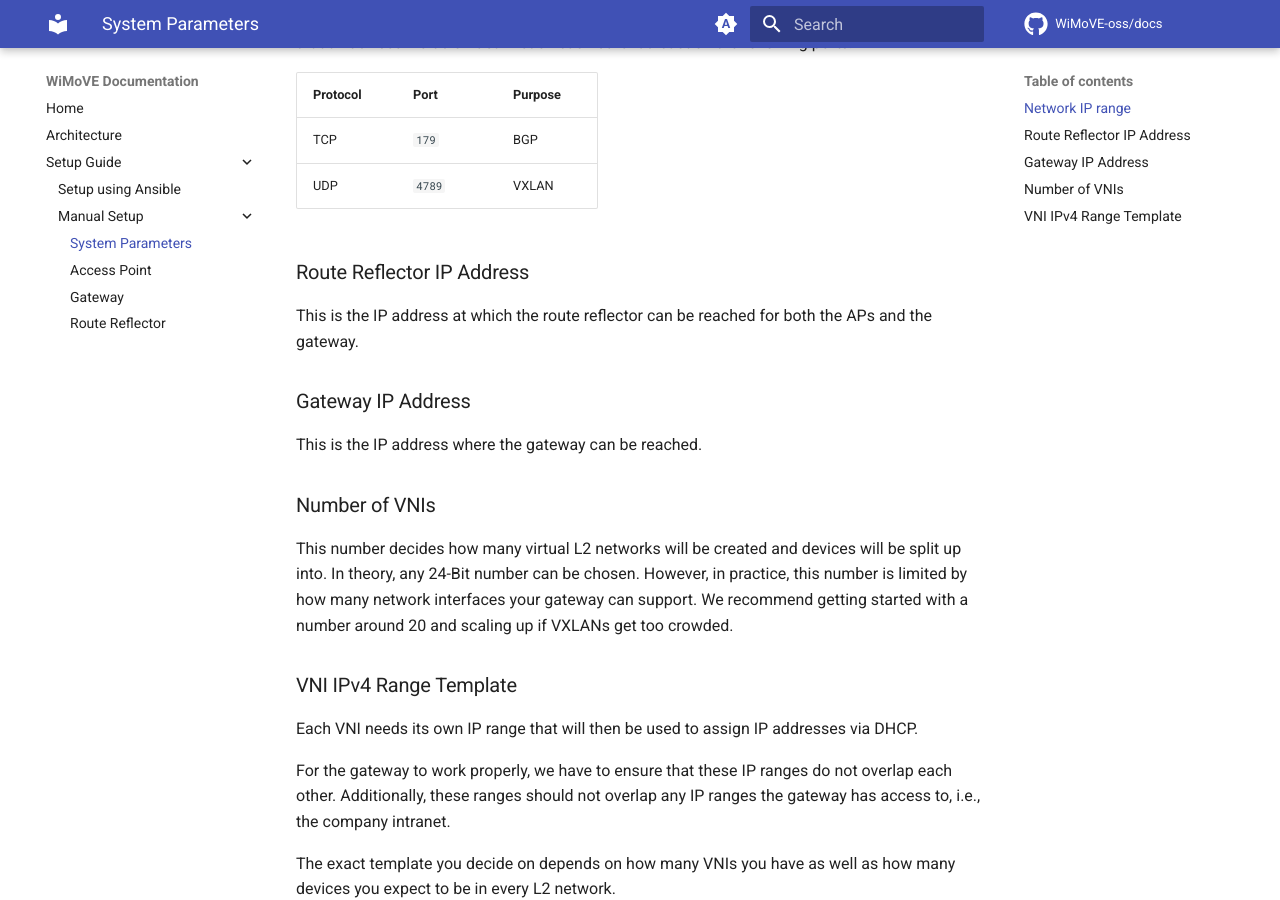
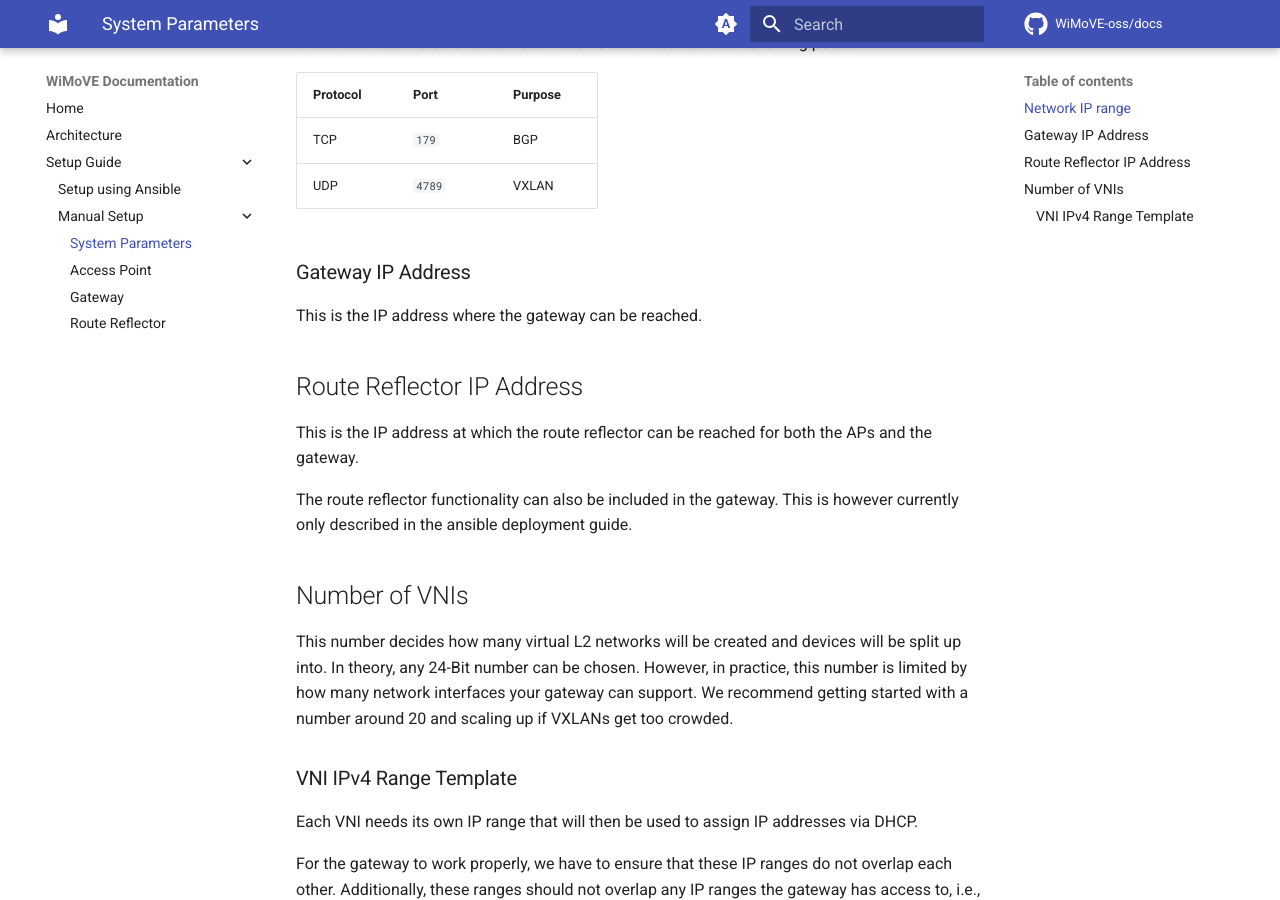
Before and after one commit to WiMoVE-OSS/docs, an MkDocs documentation site: the page built from docs/setup/manual/parameters.md, in a window 1280 px wide and 900 px high, scrolled down 635 px. Built offline with MkDocs 1.6.1 and Material for MkDocs 9.7.7, drawn with Linux system fonts in a browser that asks for light colours; comment, search, counter and statistics services are not loaded.

Commit message:
Update docs for single RR and Gateway

```diff
--- a/docs/setup/manual/parameters.md
+++ b/docs/setup/manual/parameters.md
@@ -21,15 +21,18 @@ This IP range can be any size, just make sure you know what it is and that all d
 | TCP      | `179`  | BGP     |
 | UDP      | `4789` | VXLAN   |
 
-### Route Reflector IP Address
-
-This is the IP address at which the route reflector can be reached for both the APs and the gateway.
 
 ### Gateway IP Address
 
 This is the IP address where the gateway can be reached.
 
-### Number of VNIs
+## Route Reflector IP Address
+
+This is the IP address at which the route reflector can be reached for both the APs and the gateway.
+
+The route reflector functionality can also be included in the gateway. This is however currently only described in the ansible deployment guide.
+
+## Number of VNIs
 
 This number decides how many virtual L2 networks will be created and devices will be split up into.
 In theory, any 24-Bit number can be chosen. However, in practice, this number is limited by how many network interfaces your gateway can support.
```
Also changed, not shown: docs/setup/ansible_setup.md (+6 -2 lines).
